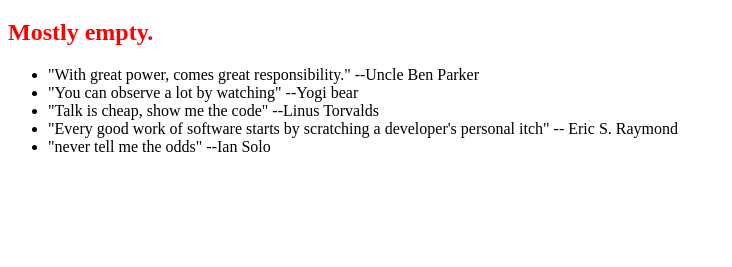
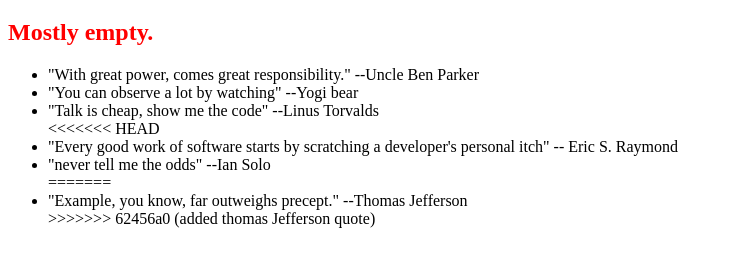
Before and after one commit to AriannaMussoBarcucci/0main_openSAP_repo, a plain HTML site: page index.html in a window 1280 px wide. Shown: the part 61-328 px from the top of the page, without its empty margins (0-732 px from the left). Drawn offline with Linux system fonts and the light colour scheme.

Commit message:
added thomas Jefferson quote

```diff
--- a/index.html
+++ b/index.html
@@ -12,8 +12,12 @@
             <li>"With great power, comes great responsibility." --Uncle Ben Parker</li>
             <li>"You can observe a lot by watching" --Yogi bear</li>
             <li>"Talk is cheap, show me the code" --Linus Torvalds</li>
+<<<<<<< HEAD
             <li>"Every good work of software starts by scratching a developer's personal itch" -- Eric S. Raymond</li>
             <li>"never tell me the odds" --Ian Solo</li>
+=======
+            <li>"Example, you know, far outweighs precept." --Thomas Jefferson</li>
+>>>>>>> 62456a0 (added thomas Jefferson quote)
         </ul>
     </body>
 </html>
```
